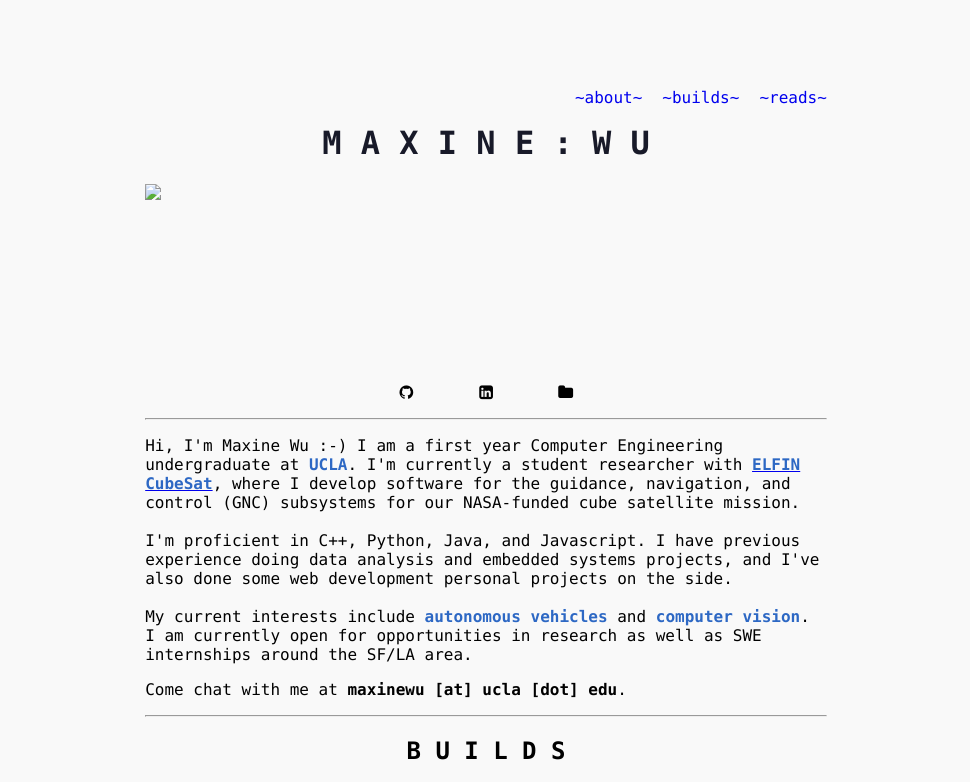
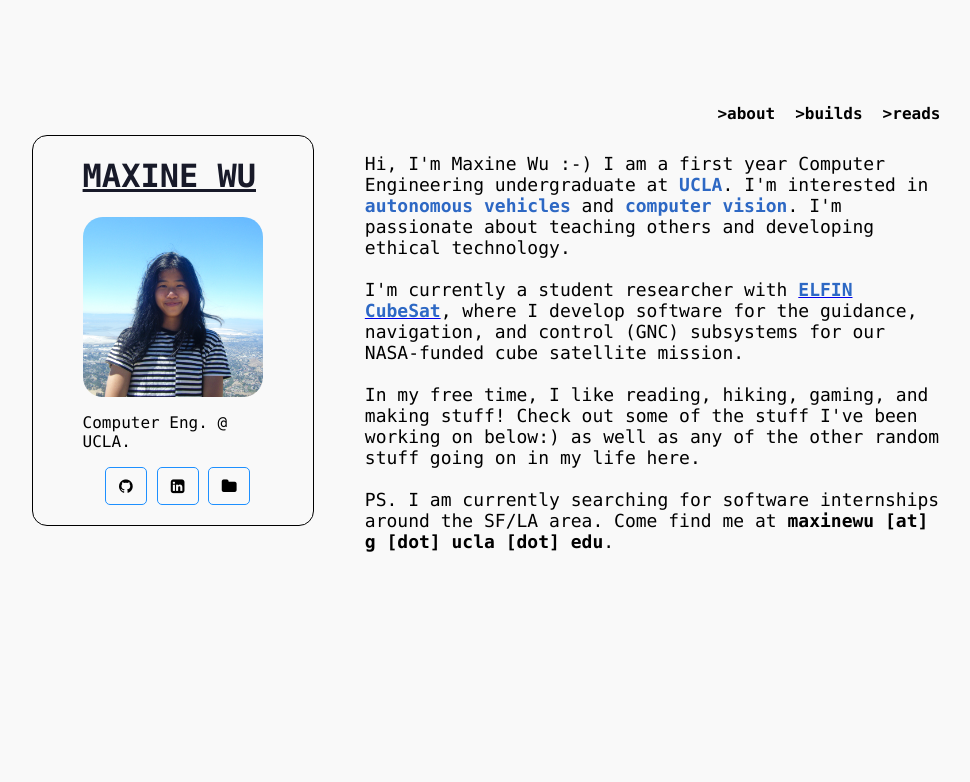
Before and after one commit to maxinewu5/maxinewu5.github.io, a plain HTML site: page index.html in a window 1280 px wide. Shown: the top 782 px of the page, without its empty margins (154-1124 px from the left). Drawn offline with Linux system fonts and the light colour scheme.

Commit message:
rework styling

```diff
--- a/index.html
+++ b/index.html
@@ -4,45 +4,71 @@
     <title>Maxine Wu</title>
     <link rel="stylesheet" href="style.css">
     <link rel="stylesheet" href="https://cdnjs.cloudflare.com/ajax/libs/font-awesome/4.7.0/css/font-awesome.min.css">
+    <meta name="viewport" content="width=device-width, initial-scale=1" />
 </head>
+
 <body>
     <div id="content">
+        <div id="grid">
 
+        <div class="grid-span">
           <nav>
             <ul>
-                <li><a href="#title">~about~</a></li>
-                <li><a href="#builds">~builds~</a></li>
-                <li><a href="#reads">~reads~</a></li>
+                <li><p id="menu-about" onclick="goToAbout()" href="#title">>about</p></li>
+                <li><p id="menu-builds" onclick="goToBuilds()" href="#builds">>builds</p></li>
+                <li><p id="menu-reads" onclick="goToReads()" href="#reads">>reads</p></li>
             </ul>
           </nav>
+        </div>
 
-        <h1 id="title">M A X I N E : W U </h1>
+        <div id="info-card">
+          <div id="info-card-div">
+            <h1 id="title">MAXINE WU </h1>
+            <img id="hero" src="media/Wu_Maxine.jpg" height="180px">
 
-        <img id="hero" src="./media/totoro-gif.gif" height="180px">
+            <p>Computer Eng. @ UCLA. </p>
+            <!-- <p>Learning & teaching </p> -->
 
             <div id="socials">
                 <a href="https://github.com/maxinewu5" class="fa fa-github" target="_blank" rel="noopener noreferrer"></a>
                 <a href="https://www.linkedin.com/in/maxine-wu-5b6076197/" class="fa fa-linkedin-square" target="_blank" rel="noopener noreferrer"></a>
                 <a href="https://drive.google.com/file/d/1ui437CW-cRREirmo-yzF3InoXEmSXI1v/view?usp=sharing" class="fa fa-folder" target="_blank" rel="noopener noreferrer"></a>
             </div>
+          </div>
+        </div>
 
-        <hr>
+        <div id="right-div">
+          <div id="about-div" class="right-div">
           <p>Hi, I'm Maxine Wu :-) I am a first year Computer Engineering undergraduate at <span class="blue">UCLA</span>.
+            I'm interested in <span class="blue">autonomous vehicles</span> and <span class="blue">computer vision</span>.
+            I'm passionate about teaching others and developing ethical technology.
+
+            <br> <br>
+
             I'm currently a student researcher with <a href="https://elfin.igpp.ucla.edu/"><span class="blue">ELFIN CubeSat</span></a>, where
             I develop software for the guidance, navigation, and control (GNC) subsystems for our NASA-funded cube satellite mission.
 
             <br> <br>
 
-            I'm proficient in C++, Python, Java, and Javascript. I have previous experience doing data analysis and embedded systems projects, and I've
-            also done some web development personal projects on the side.
+            In my free time, I like reading, hiking, gaming, and making stuff! Check out some of the stuff I've been working on below:) as well
+            as any of the other random stuff going on in my life here.
 
             <br> <br>
 
-            My current interests include <span class="blue">autonomous vehicles</span> and <span class="blue">computer vision</span>.
-            I am currently open for opportunities in research as well as SWE internships around the SF/LA area.
+            PS. I am currently searching for software internships around the SF/LA area.
+            Come find me at <b>maxinewu [at] g [dot] ucla [dot] edu</b>.
           </p>
-        <p>Come chat with me at <b>maxinewu [at] ucla [dot] edu</b>.</p>
-        <hr>
+
+          <!-- <h3>Currently...</h3>
+          <ul>
+            <li>Do events with ACM AI</li>
+            <li>Play music for GME</li>
+          </ul> -->
+
+          </div>
+
+          <div id="builds-div" class="right-div">
+
           <h2 id="builds">B U I L D S</h2>
           <ul id="buidlist">
               <li>
@@ -72,7 +98,10 @@
                   </ul>
               </li>
           </ul>
-        <hr>
+
+          </div>
+
+          <div id="reads-div" class="right-div">
             <h2 id="reads">R E A D S</h2>
             <p>In my free time, I like reading. Here's some titles that I enjoyed recently. </p>
             <ul>
@@ -81,8 +110,41 @@
                 <li><i>Behind Rebel Lines</i> by Seymour Reit</li>
                 <li><i>Atomic Habits</i> by James Clear</li>
             </ul>
+
+          </div>
+
+        </div>
+
+        <!-- <div class="grid-span">
           <hr>
-        <p>Wow! You've scrolled so far! It was nice getting to know you :-)</p>
+          <p>Designed and built by Maxine Wu. </p>
+        </div> -->
       </div>
+    </div>
+
+    <script>
+      function goToAbout(){
+        let divElements = document.getElementsByClassName("right-div");
+        for (var i = 0, max = divElements.length; i < max; i++) {
+            divElements[i].style.display = "none";
+        }
+        document.getElementById("about-div").style.display = "block";
+      }
+      function goToBuilds(){
+        let divElements = document.getElementsByClassName("right-div");
+        for (var i = 0, max = divElements.length; i < max; i++) {
+            divElements[i].style.display = "none";
+        }
+        document.getElementById("builds-div").style.display = "block";
+      }
+      function goToReads(){
+        let divElements = document.getElementsByClassName("right-div");
+        for (var i = 0, max = divElements.length; i < max; i++) {
+            divElements[i].style.display = "none";
+        }
+        document.getElementById("reads-div").style.display = "block";
+      }
+    </script>
+
 </body>
 </html>
--- a/style.css
+++ b/style.css
@@ -17,8 +17,16 @@ nav {
 }
 
 nav ul {
+    /* border: 1px solid blue; */
     list-style-type: none;
     display: flex;
+}
+nav p {
+    font-weight: bold;
+}
+nav p:hover{
+    text-decoration: underline;
+    cursor: pointer;
 }
 
 nav li {
@@ -40,8 +48,9 @@ nav a:visited {
 
 #hero {
     display: block;
-    margin-left: auto;
-    margin-right: auto;
+    border-radius: 20px;
+    /* margin-left: auto;
+    margin-right: auto; */
 }
 
 span {
@@ -61,23 +70,28 @@ span {
 #title {
     display: block;
     color: #181a29;
+    text-decoration: underline;
 }
-h1, h2 {
+h2 {
     text-align: center;
 }
 #content {
-    margin-left: 20%;
-    margin-right: 20%;
+    margin-left: 10%;
+    margin-right: 10%;
 }
-
 
 #socials {
     margin-top: 10px;
+    margin-left: 5px;
     text-align: center;
+    width: 180px;
+    /* border: 1px solid black; */
 }
 .fa {
-    padding: 10px;
-    width: 50px;
+    padding: 10px 5px;
+    width: 30px;
+    border-radius: 5px;
+    border: 1px solid dodgerblue;
     text-align: center;
     text-decoration: none;
     color: black;
@@ -91,3 +105,41 @@ h1, h2 {
     color: inherit;
     text-decoration: inherit;
 }
+
+#grid {
+    display: grid;
+    /* grid-template-rows: 1fr 5fr 1fr; */
+    grid-template-columns: 1fr 2fr;
+}
+.grid-span {
+    grid-column-start: 1;
+    grid-column-end: 3;
+}
+@media only screen and (max-width: 750px) {
+    #grid {
+        display: block;
+        /* grid-template-columns: 1fr; */
+    }
+}
+
+#info-card {
+    text-align: left;
+}
+
+#builds-div, #reads-div {
+    display: none;
+}
+
+#info-card-div {
+    border: 1px solid black;
+    width: 180px;
+    padding: 0px 50px 20px 50px;
+    border-radius: 15px;
+}
+
+#right-div {
+    margin-left: 5%;
+}
+#right-div p {
+    font-size: 18px;
+}
```
Also changed, not shown: media/Wu_Maxine.jpg (added), 2 other files. Lines whose indentation alone changed are shown as unchanged.
